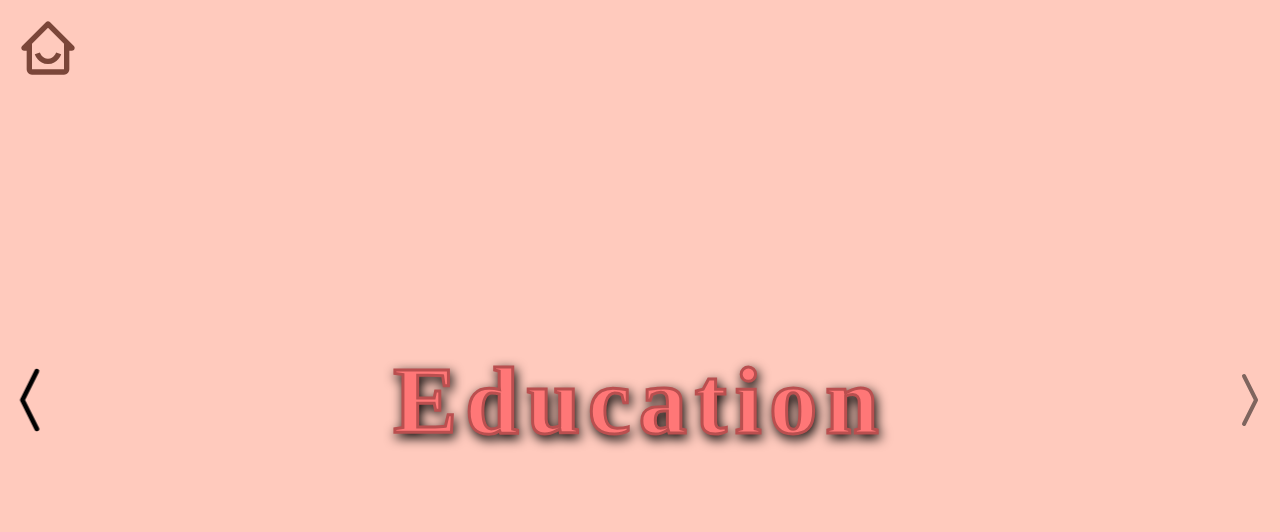
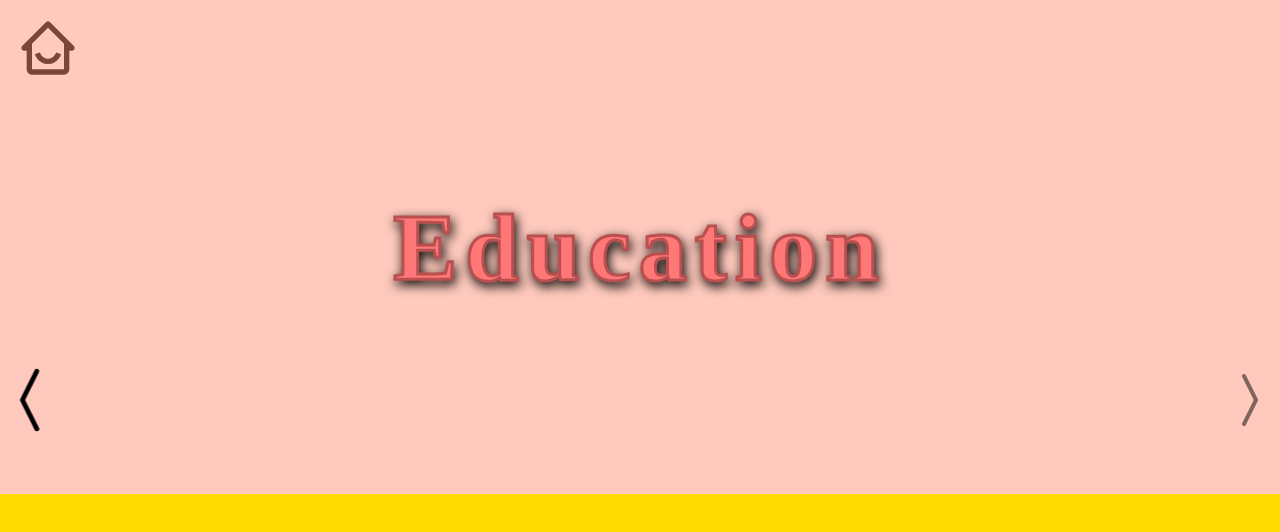
Before and after one commit to MeanMangosteen/aashwin.wtf, a React (Create React App) app: page /cv in a window 1280 px wide. Shown: the top 532 px of the page. Built offline with nearby package versions, Linux system fonts and the light colour scheme; grey boxes are pictures that could not be loaded.

Commit message:
Create mobile friendly snappy carousel.

```diff
--- a/src/CV/CV.tsx
+++ b/src/CV/CV.tsx
@@ -24,10 +24,10 @@ const CVContainer = styled.div`
 
   height: 100vh;
   width: 100vw;
-  scroll-snap-type: y mandatory;
   overflow-y: scroll;
   overflow-x: hidden;
 
+  scroll-snap-type: y mandatory;
   > * {
     scroll-snap-align: start;
     scroll-snap-stop: normal;
--- a/src/CV/education/Education.tsx
+++ b/src/CV/education/Education.tsx
@@ -1,5 +1,4 @@
 import React from "react";
-import { Carousel, CarouselItem } from "../../utils/Carousel";
 import styled from "styled-components";
 import {
   centerContent,
@@ -8,22 +7,24 @@ import {
 } from "../../utils/styles";
 import { TitleText, CarouselBanner, Banner } from "../styles";
 import { Bold } from "../../utils/styles";
+import { CarouselWow, CarouselWowItem } from "../../utils/CarouselWow";
+import { Carousel } from "../../utils/Carousel";
 
 export const Education = () => {
   return (
     <CarouselBanner>
-      <StyledCarousel running={false}>
-        <CarouselItem>
+      <StyledCarouselWow>
+        <CarouselWowItem>
           <EducationBanner>
             <TitleText>Education</TitleText>
           </EducationBanner>
-        </CarouselItem>
-        <CarouselItem>
+        </CarouselWowItem>
+        <CarouselWowItem>
           <TitleSlide>
             <ExperienceInfo />
           </TitleSlide>
-        </CarouselItem>
-        <CarouselItem>
+        </CarouselWowItem>
+        <CarouselWowItem>
           <FavoriteSubjectsContainer>
             <FavSubjectsTitle>Favorite Subjects</FavSubjectsTitle>
             <FavSubjectsContent>
@@ -59,13 +60,13 @@ export const Education = () => {
               </SubjectContainer>
             </FavSubjectsContent>
           </FavoriteSubjectsContainer>
-        </CarouselItem>
-      </StyledCarousel>
+        </CarouselWowItem>
+      </StyledCarouselWow>
     </CarouselBanner>
   );
 };
 
-const StyledCarousel = styled(Carousel)`
+const StyledCarouselWow = styled(CarouselWow)`
   background: #ffdc00;
 `;
 
@@ -119,6 +120,7 @@ const TimePeriod = styled.div`
 
 export const FavoriteSubjectsContainer = styled.div`
   ${centerContent}
+  margin: 0 auto;
   color: #3c3c3c;
   max-width: 1400px;
   font-family: "Ubuntu";
--- /dev/null
+++ b/src/utils/CarouselWow.tsx
@@ -0,0 +1,177 @@
+import React, {
+  useRef,
+  useEffect,
+  useState,
+  useCallback,
+  useMemo,
+} from "react";
+import styled, { keyframes, css } from "styled-components";
+import { BsChevronCompactLeft, BsChevronCompactRight } from "react-icons/bs";
+import { centerContent } from "./styles";
+
+type CarouselWowProps = {
+  className?: string;
+  children: any;
+};
+
+const mod = (n: number, m: number) => {
+  return ((n % m) + m) % m;
+};
+
+export const CarouselWow = ({ className = "", children }: CarouselWowProps) => {
+  const ref = useRef<any>();
+  const [numChildren, setNumChildren] = useState<number>(0);
+  const [index, setIndex] = useState<{ current: number; previous: number }>({
+    current: 0,
+    previous: numChildren - 1,
+  });
+
+  useEffect(() => {
+    setNumChildren(ref.current?.children.length);
+  }, []);
+
+  const wrappedChildren = useMemo(() => {
+    return children.map((C: any, idx: number) => (
+      <ItemWrapper index={idx} currentIndex={index.current}>
+        {React.isValidElement(C) ? React.cloneElement(C) : C}
+      </ItemWrapper>
+    ));
+  }, [children, index]);
+  const handleNext = useCallback(() => {
+    setIndex({
+      current: mod(index.current + 1, numChildren),
+      previous: index.current,
+    });
+  }, [index, numChildren]);
+
+  const handlePrev = useCallback(() => {
+    setIndex({
+      current: mod(index.current - 1, numChildren),
+      previous: index.current,
+    });
+  }, [index, numChildren]);
+
+  return (
+    <CarouselWowContainer ref={ref} className={className}>
+      <ControlLeft className="control" onClick={handlePrev}>
+        <StyledLeftArrow />
+      </ControlLeft>
+      <ItemContainer index={index.current}>{wrappedChildren}</ItemContainer>
+      <ControlRight className="control" onClick={handleNext}>
+        <StyledRightArrow />
+      </ControlRight>
+    </CarouselWowContainer>
+  );
+};
+
+const CarouselWowContainer = styled.div`
+  position: relative;
+  height: 100%;
+  width: 100%;
+
+  max-height: 100vh;
+  max-width: 100vw;
+
+  overflow: hidden;
+`;
+
+const ItemContainer = styled.div<{ index: number }>`
+  display: flex;
+  align-items: stretch;
+  overflow-x: scroll;
+
+  scroll-snap-type: x mandatory;
+  > * {
+    scroll-snap-align: start;
+    scroll-snap-stop: always;
+    /* width: 100vw; */
+  }
+  /* transition: transform 0.5s ease-out;
+  transform: ${(props) =>
+    `translateX(${props.index * -100}%)`}; */
+`;
+
+const Control = styled.div`
+  ${centerContent}
+  position: absolute;
+  top: 0;
+  height: 100%;
+  width: 5%;
+  z-index: 2;
+  opacity: 0.5;
+  transition: opacity, transform 200ms ease-out;
+  opacity: 0.5;
+  &:hover {
+    transform: scale(1.2);
+    opacity: 1;
+  }
+`;
+const ControlLeft = styled(Control)`
+  left: 0;
+`;
+
+const ControlRight = styled(Control)`
+  right: 0;
+`;
+
+const StyledLeftArrow = styled(BsChevronCompactLeft)`
+  object-fit: contain;
+  height: 100%;
+  width: 100%;
+`;
+
+const StyledRightArrow = styled(BsChevronCompactRight)`
+  object-fit: contain;
+  height: 100%;
+  width: 100%;
+`;
+
+// ==================================================
+
+type ItemWrapperProps = {
+  index: number;
+  currentIndex: number;
+  children: any;
+};
+const ItemWrapper = ({ index, currentIndex, children }: ItemWrapperProps) => {
+  const ref = useRef<HTMLDivElement>(null);
+  useEffect(() => {
+    if (currentIndex === index) {
+      ref.current?.scrollIntoView({ behavior: "smooth" });
+    }
+  }, [currentIndex, index]);
+  return <>{React.cloneElement(children, { ref })}</>;
+};
+// ==================================================
+interface CarouselWowItemsProps {
+  className?: string;
+  children: JSX.Element[] | JSX.Element;
+}
+// CLEANUP: move this to the items folder
+export const CarouselWowItem = React.forwardRef(
+  (
+    { children, className = "carousel-item" }: CarouselWowItemsProps,
+    ref: any
+  ) => {
+    console.log("ref", ref);
+    return (
+      <CarouselWowItemContainer ref={ref} className={className}>
+        {children}
+      </CarouselWowItemContainer>
+    );
+  }
+);
+
+const CarouselWowItemContainer = styled.div`
+  flex: 0 0 100%;
+  > * {
+    height: 100%;
+    width: 100%;
+  }
+`;
+
+const slide = (index: number, numChildren: number) => keyframes`
+  from  {
+    transform: translateX(${index - 1 * 100}%);
+  }
+`;
```
